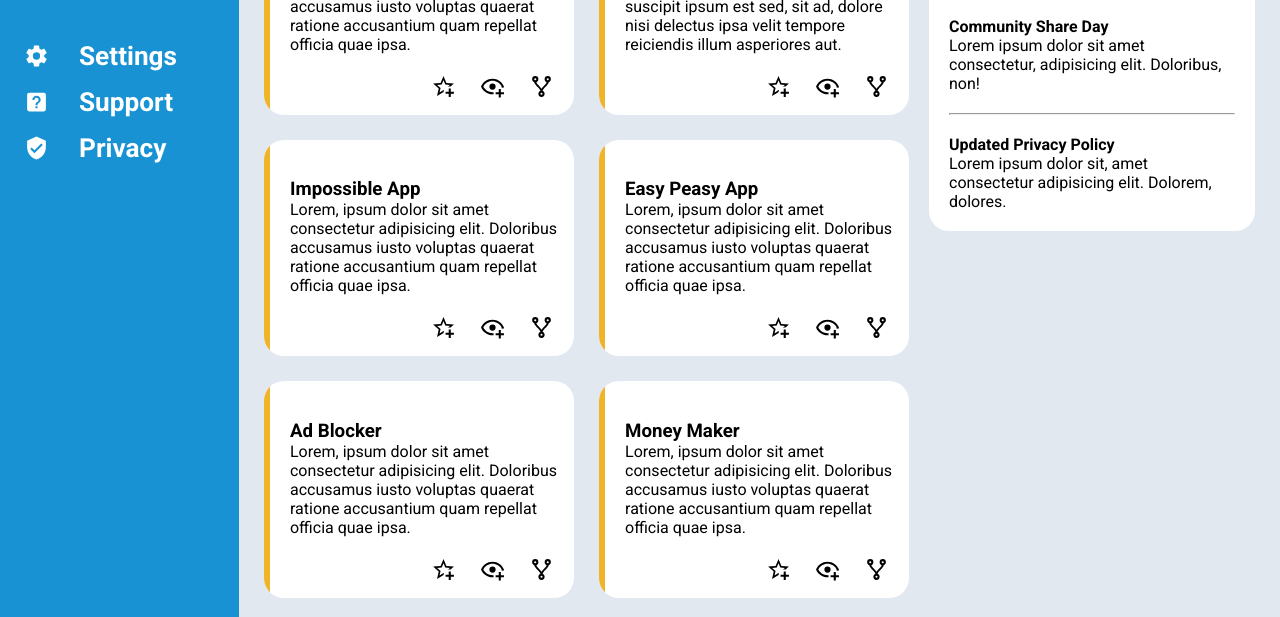
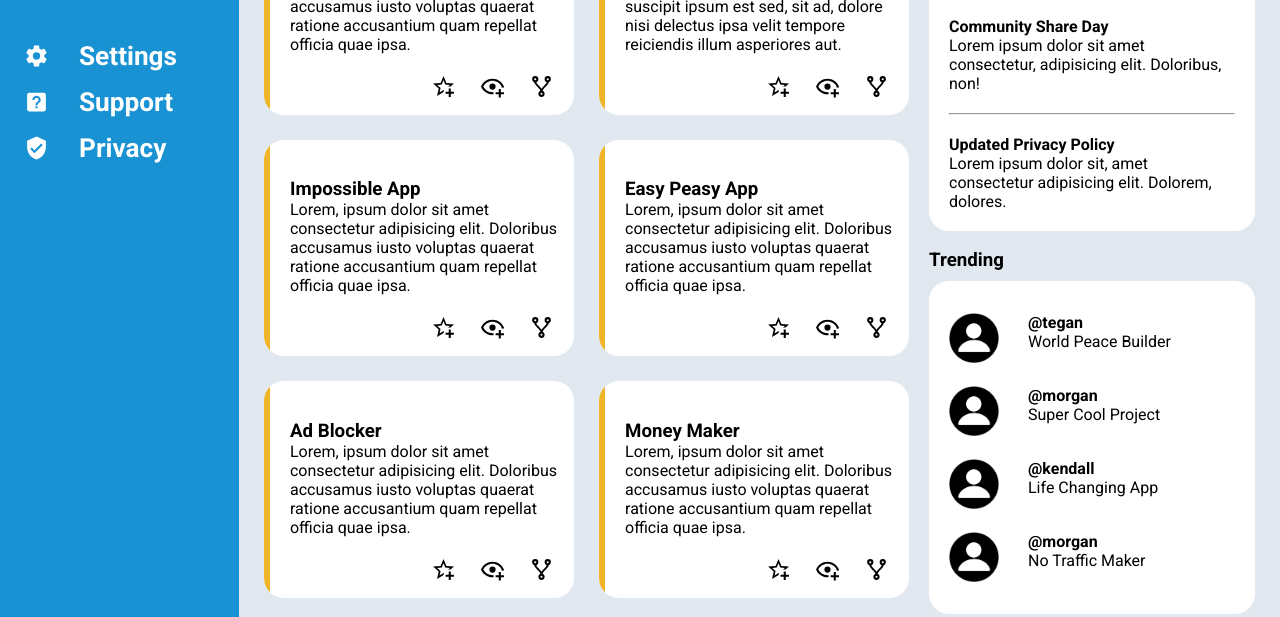
Before and after one commit to tylerwood26/admin-dashboard, a plain HTML site: page index.html in a window 1280 px wide. Shown: the part 397-1014 px from the top of the page. Drawn offline with Linux system fonts and the light colour scheme.

Commit message:
Update CSS

```diff
--- a/style.css
+++ b/style.css
@@ -252,3 +252,20 @@
 .trending .bold {
     font-weight: bold;
 }
+
+.trending .item img {
+    width: 50px;
+    height: auto;
+}
+
+.trending {
+    display: grid;
+    grid-template-rows: repeat(4, 1fr);
+}
+
+.trending .item {
+    align-self: center;
+    display: grid;
+    grid-template-columns: 1fr 3fr;
+    gap: 10px;
+}
```
